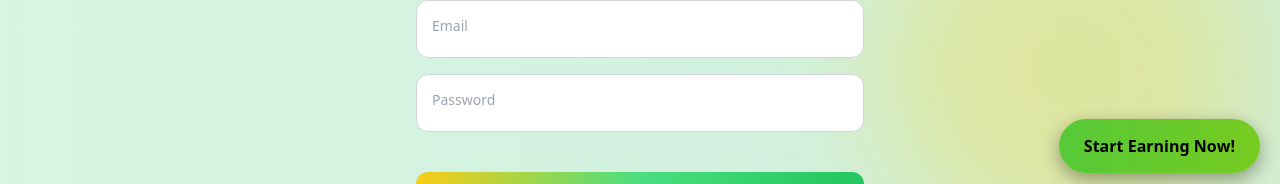
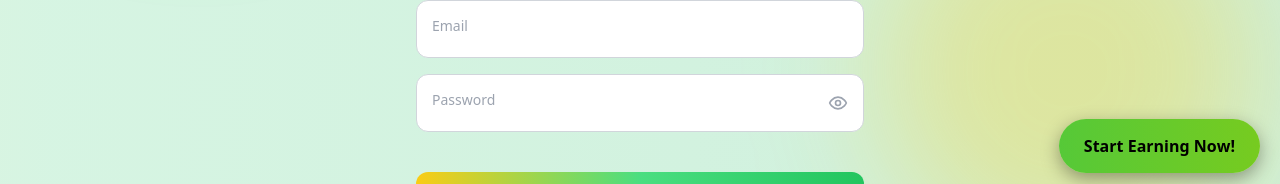
Before and after one commit to tool63/cashin, a Next.js app: page /signup in a window 1280 px wide. Shown: the part 607-791 px from the top of the page. Built offline with nearby package versions, Linux system fonts and the light colour scheme.

Commit message:
Update page.tsx

```diff
--- a/app/(auth)/signup/page.tsx
+++ b/app/(auth)/signup/page.tsx
@@ -6,9 +6,11 @@ import SeoEngine from "@/components/seo/SeoEngine";
 import AuthLayout from "../layout";
 import SocialButtons from "../SocialButtons";
 import { motion } from "framer-motion";
+import { Eye, EyeOff } from "lucide-react"; // 👀
 
 export default function SignupPage() {
   const [form, setForm] = useState({ name: "", email: "", password: "" });
+  const [showPassword, setShowPassword] = useState(false); // toggle state
 
   const handleChange = (e: React.ChangeEvent<HTMLInputElement>) => {
     setForm({ ...form, [e.target.name]: e.target.value });
@@ -88,17 +90,26 @@ export default function SignupPage() {
           {/* Password Input */}
           <div className="relative">
             <input
-              type="password"
+              type={showPassword ? "text" : "password"} // toggle input type
               name="password"
               value={form.password}
               onChange={handleChange}
               required
               placeholder="Password"
-              className="peer w-full p-4 rounded-xl border border-gray-300 dark:border-gray-600 bg-white dark:bg-[#070A14] text-gray-900 dark:text-white focus:outline-none focus:ring-2 focus:ring-green-400 placeholder-transparent"
+              className="peer w-full p-4 pr-12 rounded-xl border border-gray-300 dark:border-gray-600 bg-white dark:bg-[#070A14] text-gray-900 dark:text-white focus:outline-none focus:ring-2 focus:ring-green-400 placeholder-transparent"
             />
             <label className="absolute left-4 top-4 text-gray-400 dark:text-gray-500 text-sm peer-placeholder-shown:top-4 peer-placeholder-shown:text-gray-400 peer-focus:top-1 peer-focus:text-green-400 peer-focus:text-xs transition-all">
               Password
             </label>
+
+            {/* Eye Icon */}
+            <button
+              type="button"
+              onClick={() => setShowPassword(!showPassword)}
+              className="absolute right-4 top-1/2 -translate-y-1/2 text-gray-400 dark:text-gray-300 hover:text-green-500"
+            >
+              {showPassword ? <EyeOff size={20} /> : <Eye size={20} />}
+            </button>
           </div>
 
           {/* Sign Up Button */}
```
